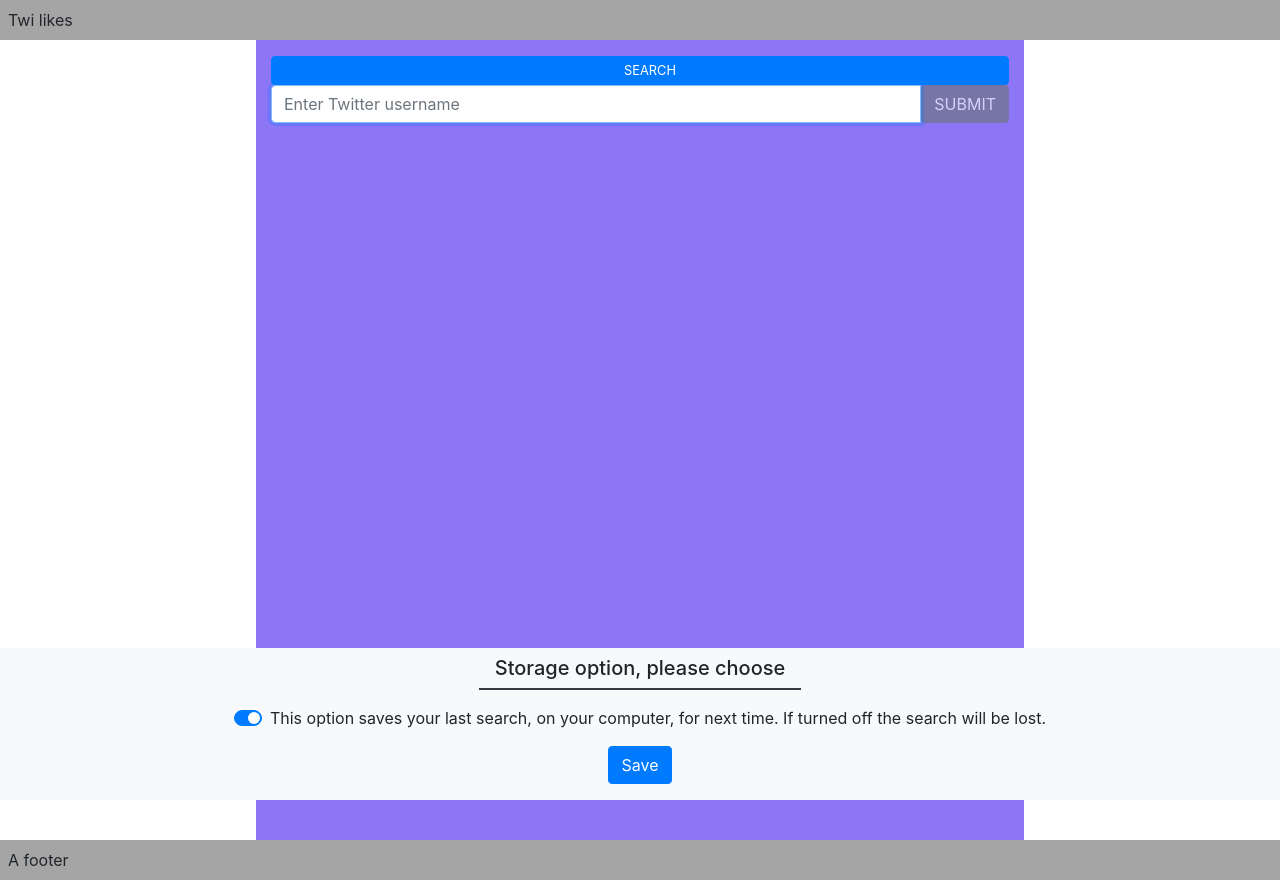
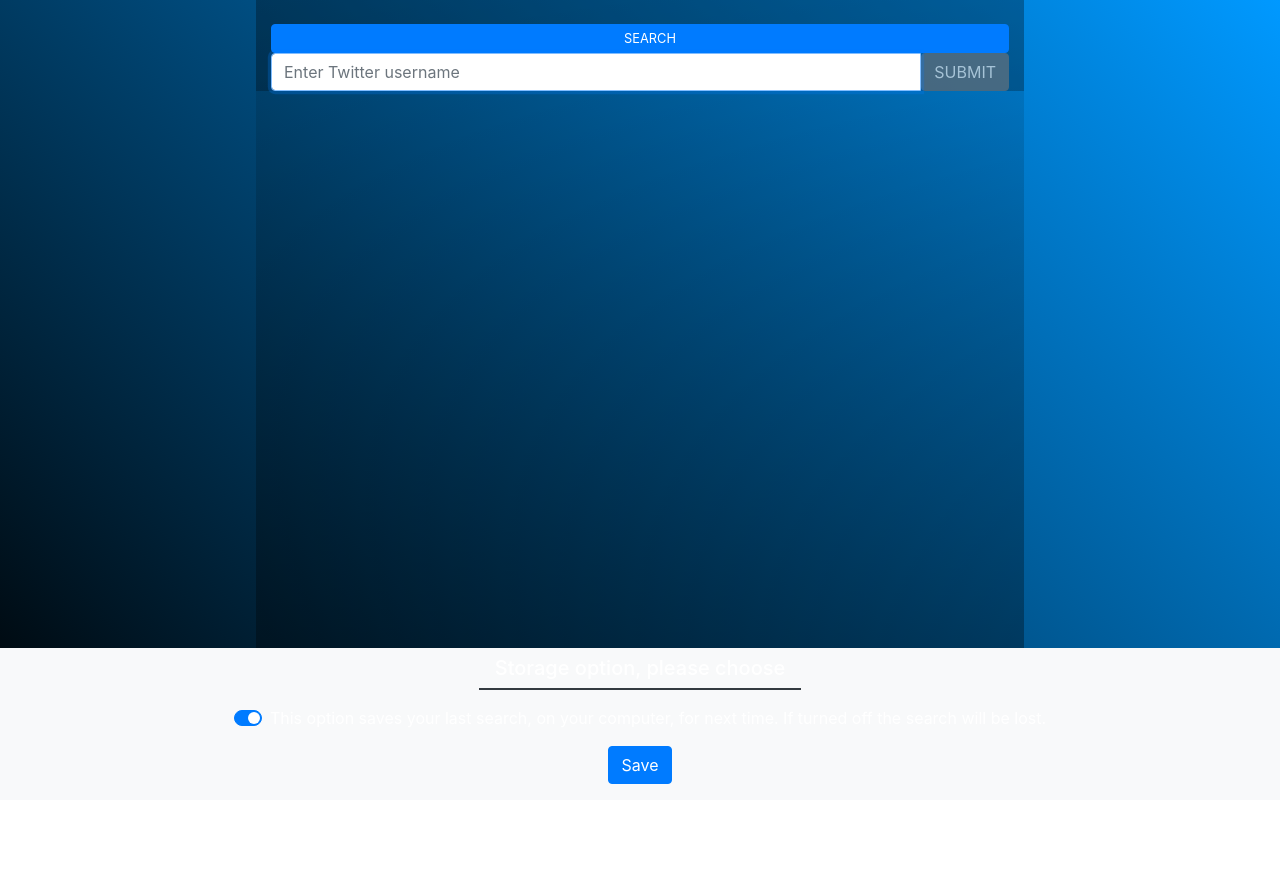
Before and after one commit to schrimy/twi-likes, a React (Create React App) app: page / in a window 1280 px wide. After the commit the page ends 800 px from the top, so only its background shows below. Built offline with nearby package versions, Linux system fonts and the light colour scheme.

Commit message:
style: general style changes to backgrounds
updated the body and list backgrounds to look better and have a
better feel.

```diff
--- a/src/App.js
+++ b/src/App.js
@@ -24,12 +24,11 @@ function App(props) {
   //if user state is populated, show faves list
   return (
     <Fragment>
-      <header className="App-header p-2">Twi likes </header>
-      <div className="container list-container App d-flex flex-column vh-100 p-0">
+      <div className="container list-container App d-flex flex-column vh-100 pl-0 pr-0 pb-5">
         <TwitUserForm />
         {
           user !== undefined && (
-            <div className='container d-flex flex-column shadow-sm mb-1 rounded-lg'>
+            <div className='dark-top container d-flex flex-column mb-1 rounded-bottom'>
               <span className='pt-3 pb-2'>Tweets liked by:</span>
               <UserInfo userData={ user } />
             </div>
@@ -48,7 +47,6 @@ function App(props) {
           <Storage />
         )
       }
-      <footer className='p-2'>A footer</footer>
     </Fragment>
   )
 }
--- a/src/containers/FaveList.js
+++ b/src/containers/FaveList.js
@@ -10,7 +10,7 @@ const FaveList = (props) => {
     //show list of liked tweets and who they have been liked by
     return(
         <div className='pr-0 d-flex flex-column'>
-            <div className='container pt-3 pb-3 fave-list list-container'>
+            <div className='container pt-3 pb-3 fave-list'>
                 {
                     faveList !== null
                         ? faveList.map(fave => (
--- a/src/containers/TwitUserForm.js
+++ b/src/containers/TwitUserForm.js
@@ -57,8 +57,8 @@ const TwitUserForm = (props) => {
     }
 
     return(
-        <div>
-            <div className='container d-flex flex-column pt-3'>
+        <div className='dark-top'>
+            <div className='container d-flex flex-column pt-4'>
                 <button
                     id='collapseBtn'
                     className='btn btn-primary p-1 d-flex justify-content-center align-items-center'
--- a/src/screens/Fave.js
+++ b/src/screens/Fave.js
@@ -36,7 +36,7 @@ const Fave = (props) => {
     //TODO: remove media url from text via regex and media -> url params
 
     return(
-        <div className='border border-dark rounded p-2 fave xyz-in' xyz='fade down stagger-3'>
+        <div className='border border-light rounded p-2 fave xyz-in' xyz='fade down stagger-3'>
             <UserInfo userData={ user } />
             <p className='pl-md-5 pr-md-5 ml-2' dangerouslySetInnerHTML={ createMarkup() }></p>
             {
--- a/src/styles/app.scss
+++ b/src/styles/app.scss
@@ -4,14 +4,19 @@
 
 $sb-width: 0.4rem;
 
-body,
 html {
     height: 100%;
-    background: #fff;
+
+    body {
+        color: #fff;
+        background: linear-gradient(45deg, #000, #0099ff);
+    }
 }
 
 footer,
 header {
+    display: block;
+    height: 2.5em;
     background: #0a0a0a5d;
 }
 //TODO: check scrollbar is changed in firefox
@@ -19,11 +24,11 @@ header {
 main {
     scrollbar-color: #0877f5;
     scrollbar-width: $sb-width;
-    scrollbar-track-color: #8d76f5;
+    scrollbar-track-color: #00000066;
 
     &::-webkit-scrollbar {
         width: $sb-width;
-        background: #8d76f5;
+        background: #00000066;
     }
 
     &::-webkit-scrollbar-thumb {
@@ -34,6 +39,10 @@ main {
 
 #root {
     height: 100%;
+}
+
+.dark-top {
+    background:rgba(0, 0, 0, 0.25);
 }
 
 .clickable {
@@ -61,7 +70,7 @@ main {
 }
 
 .list-container {
-    background-color: #8d76f5;
+    background: linear-gradient(rgba(0, 0, 0, 0.07),rgba(0, 0, 0, 0.4));
 }
 
 @include media-breakpoint-up(lg) {
```
